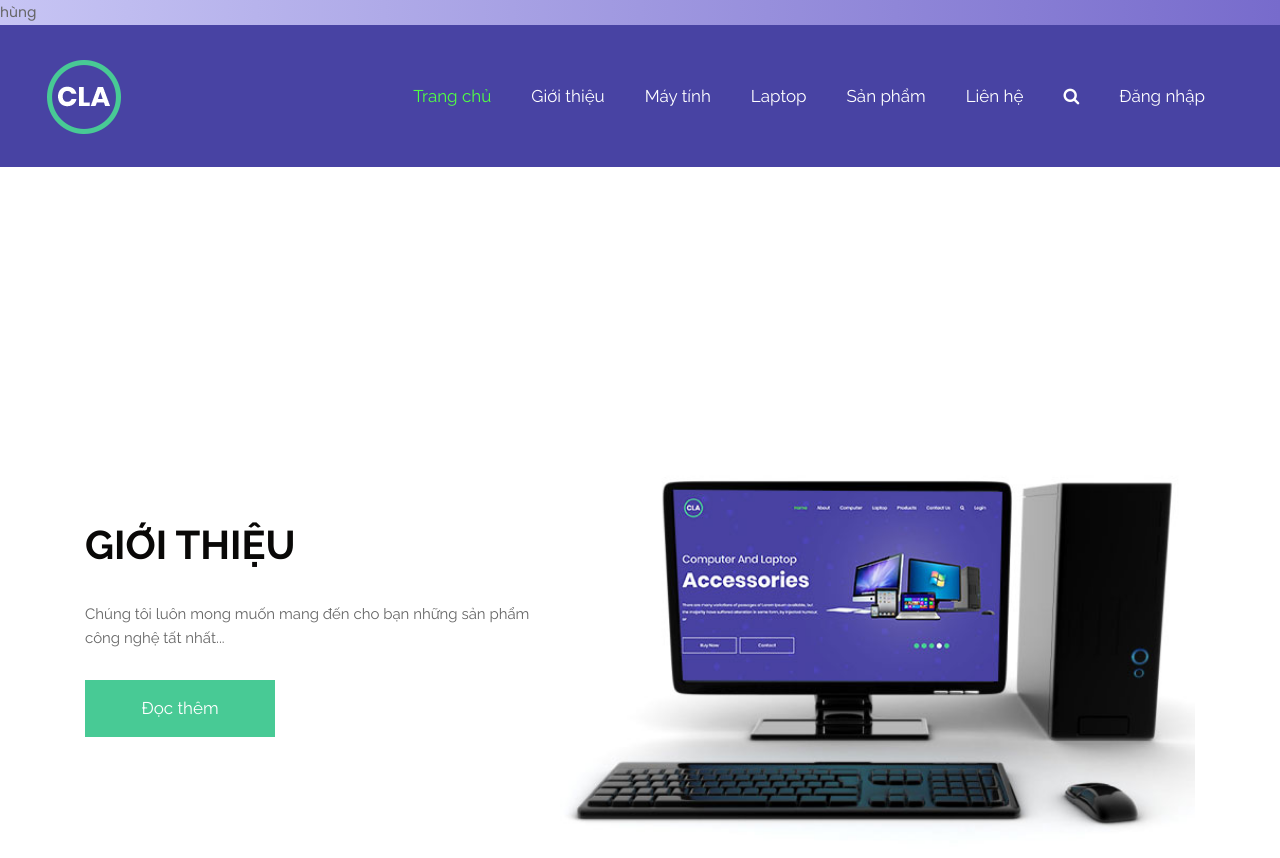
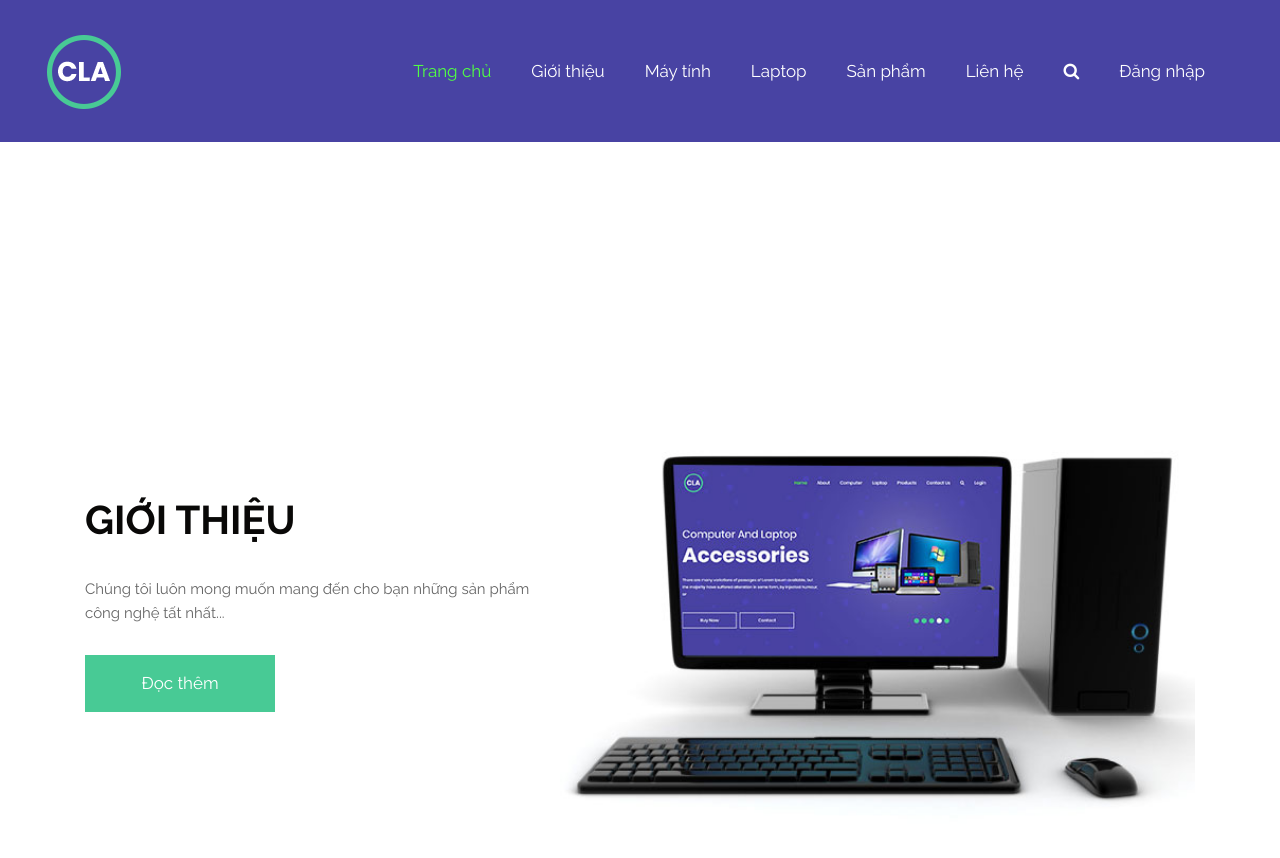
Before and after one commit to NMHg08/BJS, a plain HTML site: page about.html in a window 1280 px wide. Shown: the top 858 px of the page. Drawn offline with nearby package versions, Linux system fonts and the light colour scheme.

Commit message:
Update about.html

```diff
--- a/about.html
+++ b/about.html
@@ -15,7 +15,7 @@
       <!-- bootstrap css -->
       <link rel="stylesheet" href="css/bootstrap.min.css">
       <!-- style css -->
-      <link rel="stylesheet" href="css/style.css">hùng
+      <link rel="stylesheet" href="css/style.css">
       <!-- Responsive-->
       <link rel="stylesheet" href="css/responsive.css">
       <!-- fevicon -->
```
